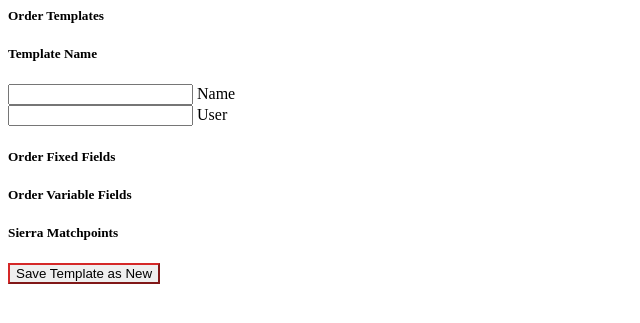
After one commit to BookOps-CAT/overload-web, a FastAPI app: template overload_web/presentation/templates/record_templates/template_form.html in a window 1280 px wide. The commit adds this page. Shown: the top 323 px of the page, without its empty margins (0-640 px from the left). Run offline with FastAPI, Linux system fonts and the light colour scheme; the template is opened without the code that fills it, so the values that code supplies are empty; parts of the project's set-up code (start-up, migrations or seed data) failed here and were passed over.

Commit message:
fixed template database rendering in form

```diff
--- a/overload_web/presentation/templates/process.html
+++ b/overload_web/presentation/templates/process.html
@@ -12,7 +12,7 @@
       <div class="col" id="file-source" hx-get="/htmx/file-source" hx-trigger="load" hx-target="this"></div>
     </div>
     <div class="row gy-1 my-2">
-      <div class="col" id="template-source" hx-get="/api/forms/template_selector" hx-trigger="load" hx-target="this"></div>
+      <div class="col" id="template-source" hx-get="/htmx/template-selector" hx-trigger="load" hx-target="this"></div>
     </div>
     <div class="row gy-1 my-2">
       <div class="col">
--- /dev/null
+++ b/overload_web/presentation/templates/record_templates/rendered_template.html
@@ -0,0 +1,61 @@
+<h5>Template Name</h5>
+<div class="row gy-1 my-2">
+    <div class="col">
+        <div class="form-floating">
+            <input type="text" class="form-control" value="{{ template['name'] if template else value|e }}" name="name" id="name">
+            <label for="name">Name</label>
+        </div>
+    </div>
+    <div class="col">
+        <div class="form-floating">
+            <input type="text" class="form-control" value="{{ template['agent'] if template else value|e }}" name="agent" id="agent">
+            <label for="agent">User</label>
+        </div>
+    </div>
+</div>
+
+<h5>Order Fixed Fields</h5>
+<div class="row row-cols-3 gy-1 my-2">
+    {% for field_id, field_data in field_constants["fixed_fields"].items() %}
+    <div class="col">
+        <div class="form-floating">
+            <select class="form-select" name="{{field_id}}", id="{{field_id}}">
+                <option value="" {% if not template %}selected{%endif%}></option>
+                {% for k, v in field_data['options'].items() %}
+                    <option value="{{k}}" {% if template.get(field_id) %}selected{%endif%}>{{k}} ({{v}})</option>
+                {%endfor%}
+            </select>
+            <label for="{{field_id}}">{{field_data['label']}}</label>
+        </div>
+    </div>
+    {% endfor %}
+</div>
+
+<h5>Order Variable Fields</h5>
+<div class="row row-cols-3 gy-1 my-2">
+    {% for field_id, field_data in field_constants["var_fields"].items() %}
+    <div class="col">
+        <div class="form-floating">
+            <input type="text" class="form-control" value="{{ template[field_id] if template else value|e }}" name="{{field_id}}" id="{{field_id}}">
+            <label for="{{field_id}}">{{field_data['label']}}</label>
+        </div>
+    </div>
+    {% endfor %}
+</div>
+
+<h5>Sierra Matchpoints</h5>
+<div class="row row-cols-3 gy-1 my-2">
+    {% for field_id, field_data in field_constants["matchpoints"].items() %}
+    <div class="col">
+        <div class="form-floating">
+            <select class="form-select" name="{{field_id}}", id="{{field_id}}">
+                <option value="" {% if not template %}selected{%endif%}></option>
+                {% for k, v in field_data['options'].items() %}
+                    <option value="{{k}}" {% if template.get(field_id) %}selected{%endif%}>{{k}} ({{v}})</option>
+                {%endfor%}
+            </select>
+            <label for="{{field_id}}">{{field_data['label']}}</label>
+        </div>
+    </div>
+    {% endfor %}
+</div>
--- /dev/null
+++ b/overload_web/presentation/templates/record_templates/template_form.html
@@ -0,0 +1,19 @@
+<div class="row gy-1 my-2" id="record-templates">
+    <div class="col"  id="template-form">
+        <div class="row">
+            <div class="col">
+                <h5>Order Templates</h5>
+                <div class="row gy-1 my-2">
+                    <div name="templates" id="templates" hx-get="/api/templates" hx-target="#template-list" hx-swap="innerHTML" hx-trigger="load"></div>
+                    <div id="template-list"></div>
+                </div>
+            </div>
+            <div class="col" id="template-form-fields">
+               {% include "record_templates/rendered_template.html" %}
+            </div>
+            <div hx-include="#template-form-fields">
+                <button hx-post="/api/template" type="submit" class="btn my-3" style="border-color: #d52828;" hx-indicator="#loading-spinner" hx-target="#template-form">Save Template as New</button>
+            </div>
+        </div>
+    </div>
+</div>
--- a/overload_web/presentation/templates/vendor_templates/template_selector.html
+++ b/overload_web/presentation/templates/record_templates/template_list.html
@@ -1,4 +1,4 @@
-<select class="form-select" name="templates" id="templates">
+<select class="form-select" name="template_id" hx-get="/api/template" hx-target="#template-form-fields" hx-swap="innerHTML">
     <option selected value=""></option>
     {% for template in templates %}
     <option value="{{template.id}}">{{template.name}}</option>
```
Also changed, not shown: overload_web/presentation/api.py (+21 -34 lines), overload_web/presentation/partials.py (+15 -0 lines), overload_web/presentation/templates/vendor_templates/macro.html (deleted, +0 -59 lines), overload_web/presentation/templates/vendor_templates/template_form.html (deleted, +0 -13 lines), tests/e2e/test_api.py (+6 -6 lines).
